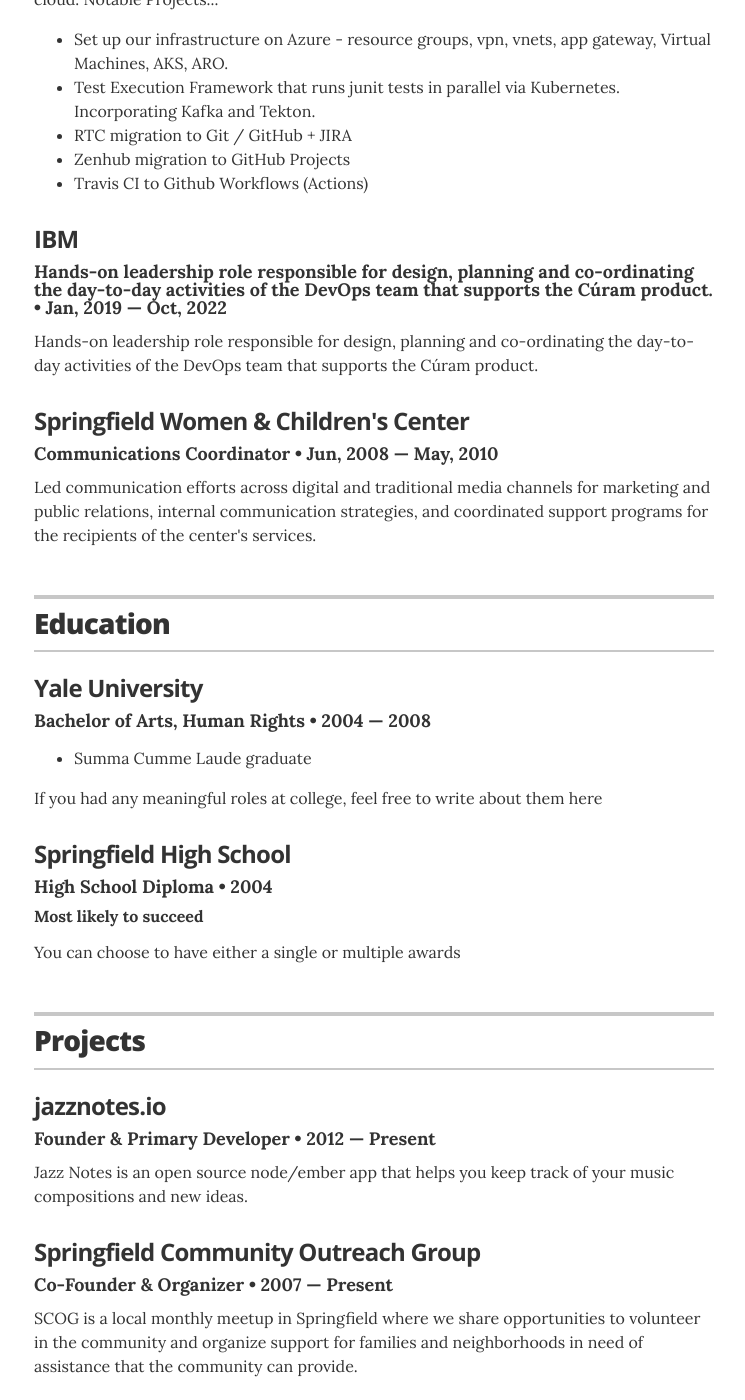
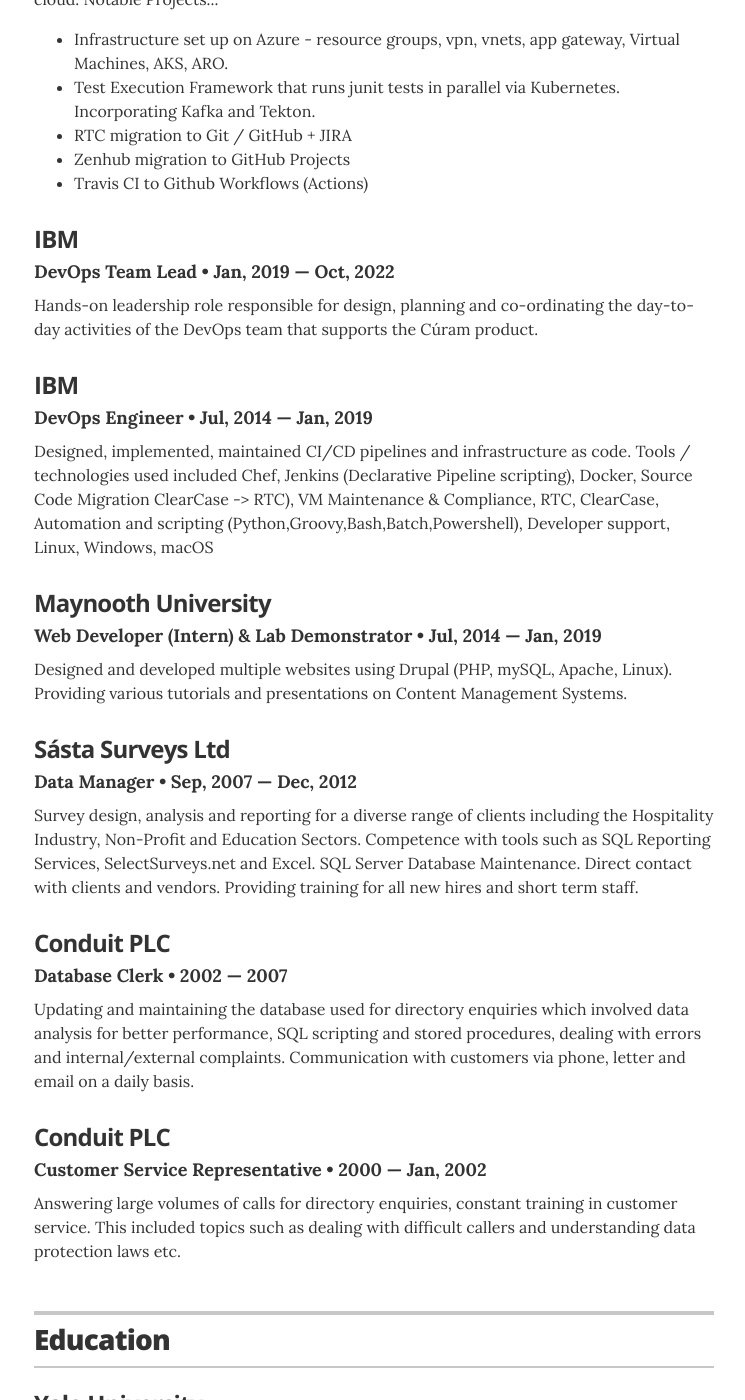
Before and after one commit to salob/resume, a Jekyll site: the page built from index.html, in a window 1280 px wide and 1400 px high, scrolled down 696 px. Shown: the whole window, without its empty margins (266-1011 px from the left). Built offline with Jekyll 4.4.1, drawn with Linux system fonts in a browser that asks for light colours.

Commit message:
add more exp

```diff
--- a/_data/experience.yml
+++ b/_data/experience.yml
@@ -6,22 +6,47 @@
   summary: |
     Hands-on leadership role responsible for design, planning and co-ordinating the day-to-day activities of the DevOps team that supports the Cúram product for both on-prem and cloud. Notable Projects...
     <ul class="resume-item-list">
-      <li>Set up our infrastructure on Azure - resource groups, vpn, vnets, app gateway, Virtual Machines, AKS, ARO.</li>
-      <li>Test Execution Framework that runs junit tests in parallel via Kubernetes. Incorporating Kafka and Tekton.</li>
-      <li>RTC migration to Git / GitHub + JIRA</li>
-      <li>Zenhub migration to GitHub Projects</li>
-      <li>Travis CI to Github Workflows (Actions)</li>
+    <li>Infrastructure set up on Azure - resource groups, vpn, vnets, app gateway, Virtual Machines, AKS, ARO.</li>
+    <li>Test Execution Framework that runs junit tests in parallel via Kubernetes. Incorporating Kafka and Tekton.</li>
+    <li>RTC migration to Git / GitHub + JIRA</li>
+    <li>Zenhub migration to GitHub Projects</li>
+    <li>Travis CI to Github Workflows (Actions)</li>
     </ul>
 
 # DevOps Team Lead
 - company: IBM
-  position: Hands-on leadership role responsible for design, planning and co-ordinating the day-to-day activities of the DevOps team that supports the Cúram product.
+  position: DevOps Team Lead
   duration:  Jan, 2019 &mdash; Oct, 2022
   summary: Hands-on leadership role responsible for design, planning and co-ordinating the day-to-day activities of the DevOps team that supports the Cúram product.
 
 
-# Communications Coordinator
-- company: Springfield Women & Children's Center
-  position: Communications Coordinator
-  duration:   Jun, 2008  &mdash; May, 2010
-  summary: Led communication efforts across digital and traditional media channels for marketing and public relations, internal communication strategies, and coordinated support programs for the recipients of the center's services.
+# DevOps Engineer
+- company: IBM
+  position: DevOps Engineer
+  duration:  Jul, 2014 &mdash; Jan, 2019
+  summary: Designed, implemented, maintained CI/CD pipelines and infrastructure as code. Tools / technologies used included Chef, Jenkins (Declarative Pipeline scripting), Docker, Source Code Migration ClearCase -> RTC), VM Maintenance & Compliance, RTC, ClearCase, Automation and scripting (Python,Groovy,Bash,Batch,Powershell), Developer support, Linux, Windows, macOS
+
+# WebDev & Lab Demonstrator
+- company: Maynooth University
+  position: Web Developer (Intern) & Lab Demonstrator
+  duration:  Jul, 2014 &mdash; Jan, 2019
+  summary: Designed and developed multiple websites using Drupal (PHP, mySQL, Apache, Linux). Providing various tutorials and presentations on Content Management Systems.
+
+# Data Manager
+- company: Sásta Surveys Ltd
+  position: Data Manager
+  duration:  Sep, 2007 &mdash; Dec, 2012
+  summary: Survey design, analysis and reporting for a diverse range of clients including the Hospitality Industry, Non-Profit and Education Sectors. Competence with tools such as SQL Reporting Services, SelectSurveys.net and Excel. SQL Server Database Maintenance. Direct contact with clients and vendors. Providing training for all new hires and short term staff.
+
+
+# DB Clerk
+- company: Conduit PLC
+  position: Database Clerk
+  duration:  2002 &mdash; 2007
+  summary: Updating and maintaining the database used for directory enquiries which involved data analysis for better performance, SQL scripting and stored procedures, dealing with errors and internal/external complaints. Communication with customers via phone, letter and email on a daily basis.
+
+# CSR
+- company: Conduit PLC
+  position: Customer Service Representative
+  duration:  2000 &mdash; Jan, 2002
+  summary: Answering large volumes of calls for directory enquiries, constant training in customer service. This included topics such as dealing with difficult callers and understanding data protection laws etc.
```
